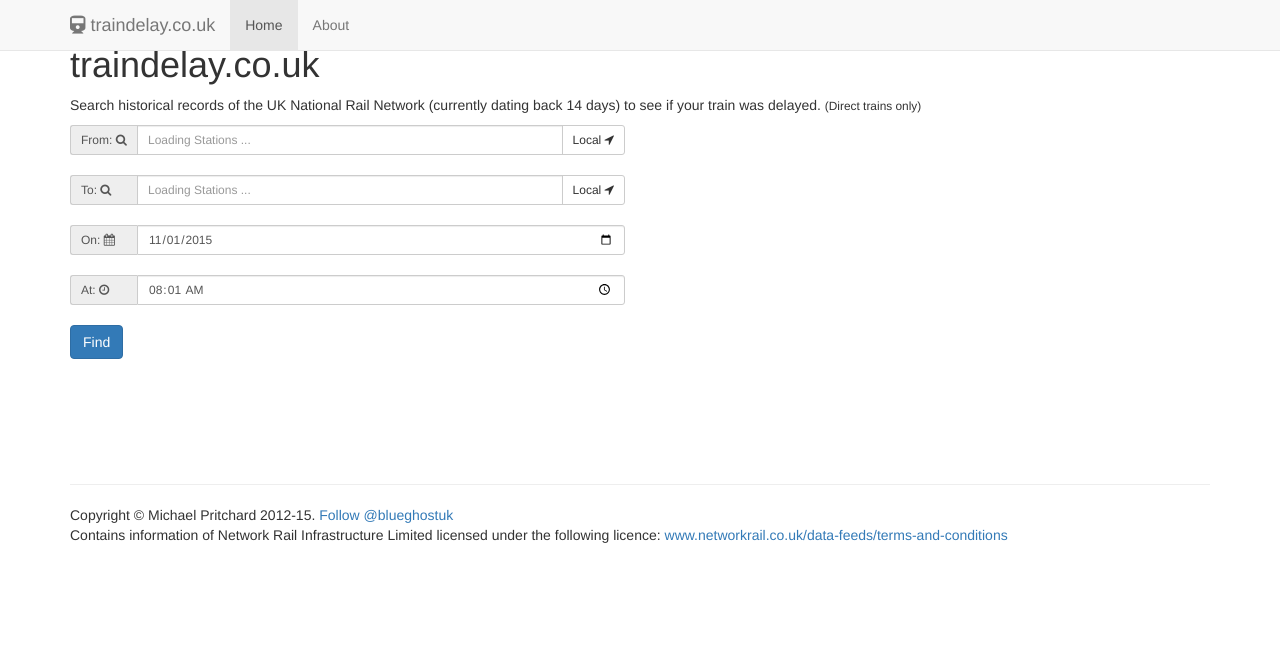
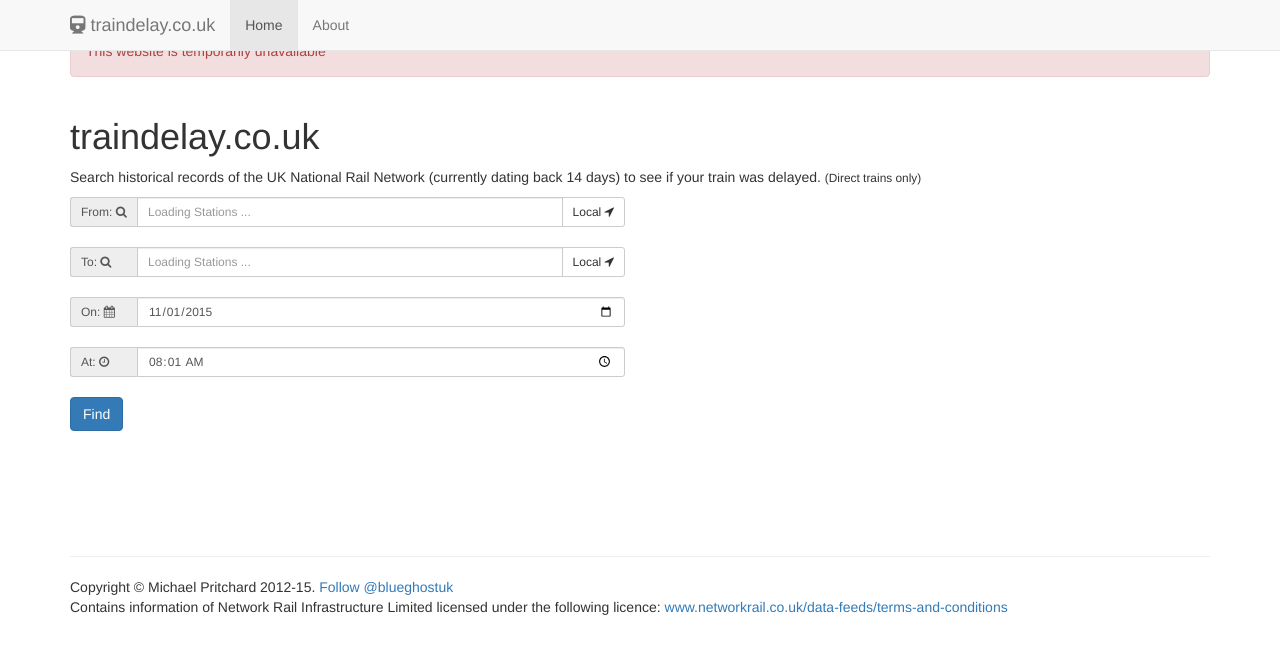
Before and after one commit to blueghostuk/traindelayed, a Jekyll site: the page built from index.html, in a window 1280 px wide. Shown: the top 654 px of the page. Built offline with Jekyll 4.4.1, drawn with Linux system fonts in a browser that asks for light colours; nearby versions of some CDN libraries; comment, search, counter and statistics services are not loaded.

Commit message:
add unavailable message

```diff
--- a/_layouts/default.html
+++ b/_layouts/default.html
@@ -20,6 +20,9 @@
         </div>
     </nav>
     <div class="container">
+        <div class="alert alert-danger" role="alert">This website is temporarily unavailable</div>
+    </div>
+    <div class="container">
         {{ content }}
         {% include ads.html %}
     </div>
```
